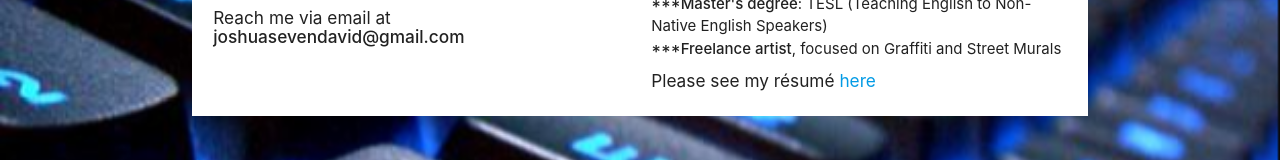
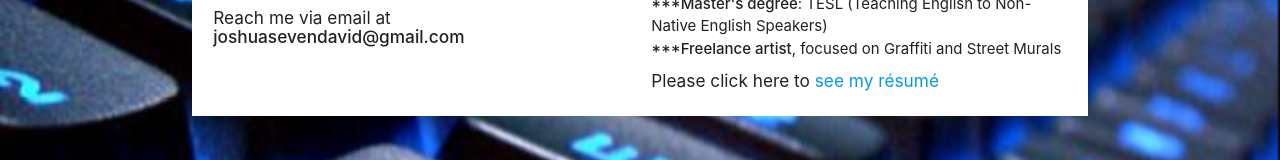
Before and after one commit to jbenj-upenn/personal-profile-v2020, a plain HTML site: page index.html in a window 1280 px wide. Shown: the part 228-388 px from the top of the page. Drawn offline with nearby package versions, Linux system fonts and the light colour scheme.

Commit message:
created more descriptive link text for resume

```diff
--- a/index.html
+++ b/index.html
@@ -146,7 +146,7 @@
                     <li><strong>***Undergrad degrees</strong>: Advanced Linguistics/ESL/Spanish</li>
                     <li><strong>***Master's degree</strong>: TESL (Teaching English to Non-Native English Speakers)</li>
                     <li><strong>***Freelance artist</strong>, focused on Graffiti and Street Murals</li>
-                    <h6>Please see my résumé <a href="./documents/codingCV2020.2.pdf" alt="JDB CV">here</a>
+                    <h6>Please click here to <a href="./documents/codingCV2020.2.pdf" alt="JDB CV">see my résumé</a>
                     </h6>
 
                     </li>
```
